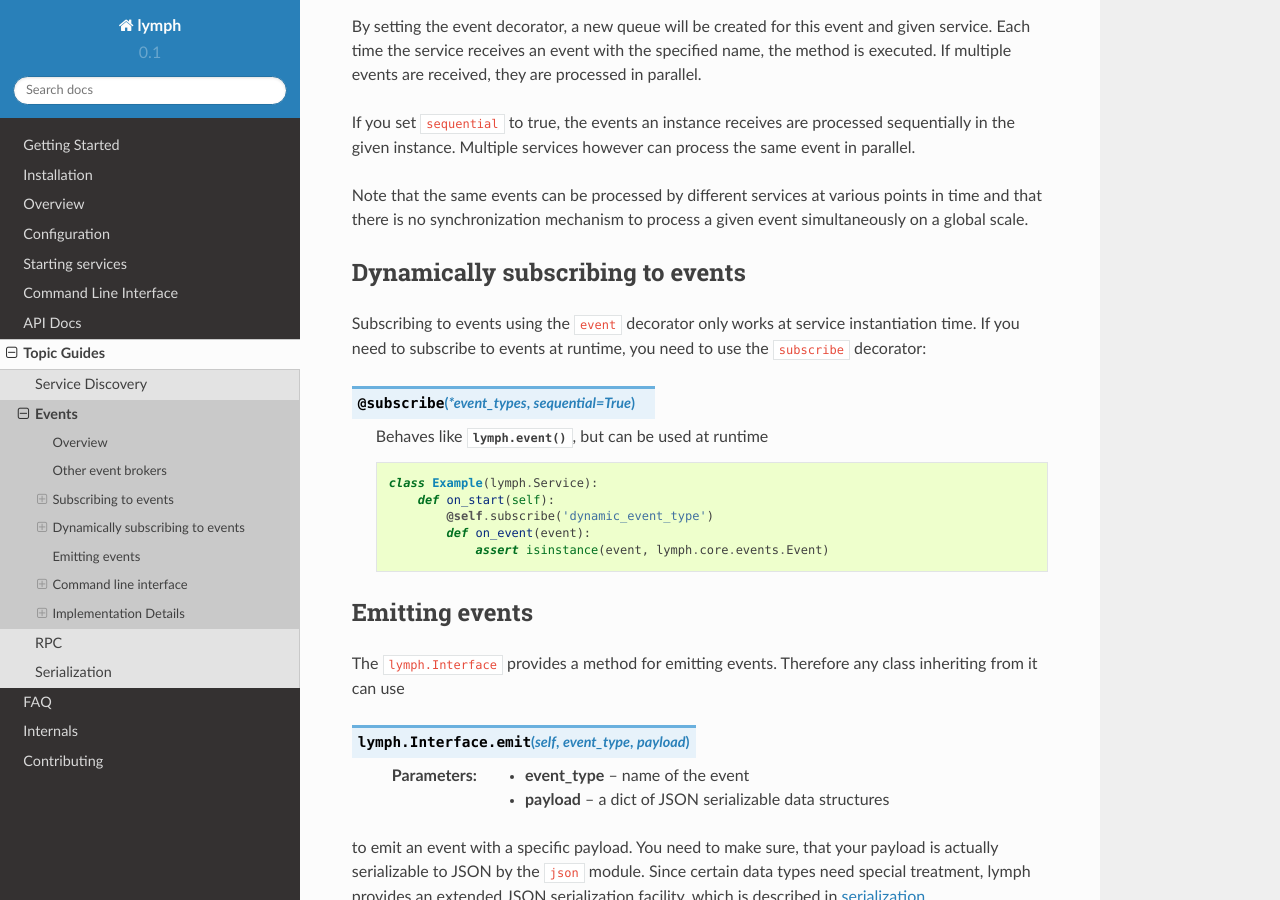
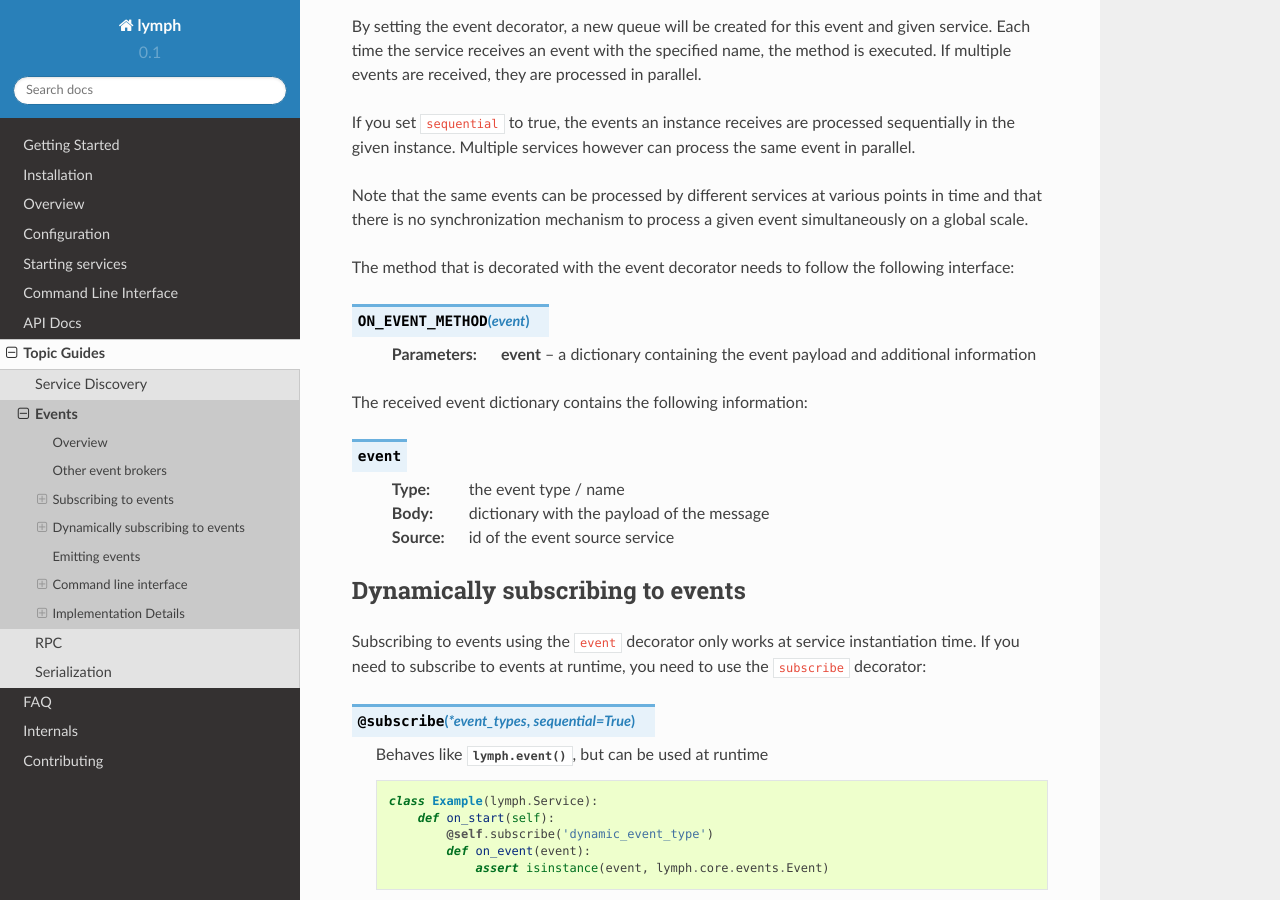
Before and after one commit to deliveryhero/lymph, a Sphinx documentation site: the page built from docs/topics/events.rst, in a window 1280 px wide and 900 px high, scrolled down 1310 px. Built offline with Sphinx 7.4.7 and the Read the Docs theme 2.0.0, drawn with Linux system fonts in a browser that asks for light colours; formulas are drawn with MathJax 3.

Commit message:
described event object

```diff
--- a/docs/topics/events.rst
+++ b/docs/topics/events.rst
@@ -70,6 +70,20 @@ given instance. Multiple services however can process the same event in parallel
 
 Note that the same events can be processed by different services at various points in time and that there
 is no synchronization mechanism to process a given event simultaneously on a global scale.
+
+The method that is decorated with the event decorator needs to follow the following interface:
+
+.. method:: ON_EVENT_METHOD(event)
+
+	:param event: a dictionary containing the event payload and additional information
+
+The received event dictionary contains the following information:
+
+.. describe:: event
+
+	  :type: the event type / name
+	  :body: dictionary with the payload of the message
+	  :source: id of the event source service
 
 
 Dynamically subscribing to events
```
